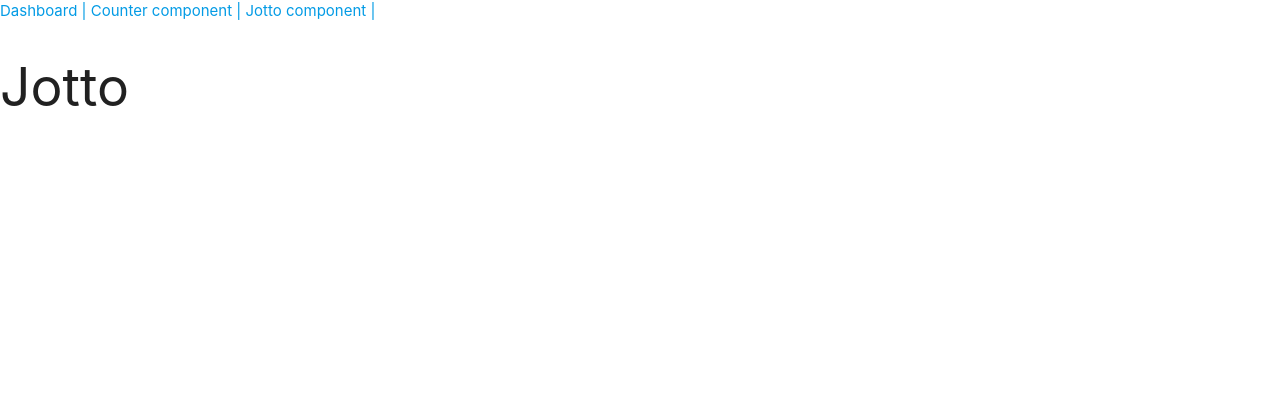
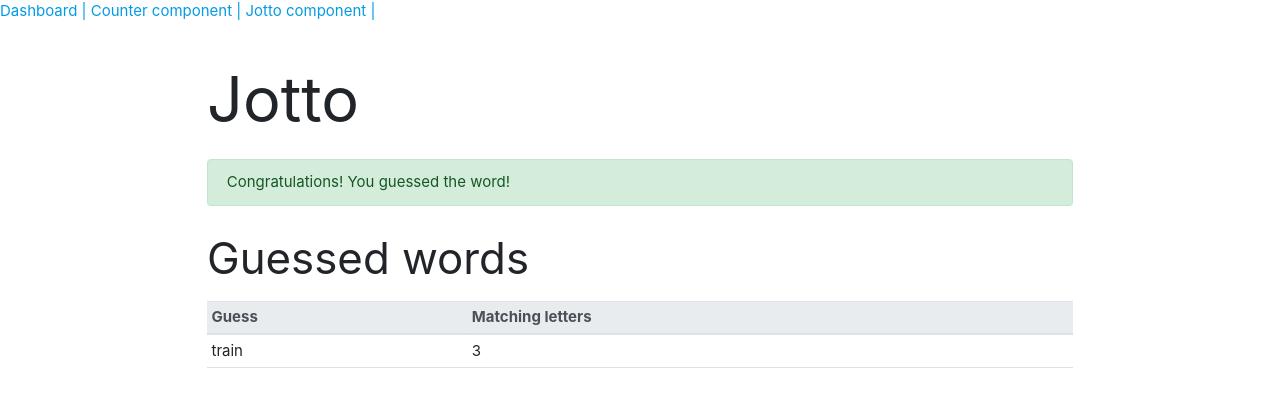
Before and after one commit to mk7gn/testing-app, a React (Create React App) app: page /jotto in a window 1280 px wide. Shown: the top 396 px of the page. Built offline with nearby package versions, Linux system fonts and the light colour scheme.

Commit message:
Add styling

```diff
--- a/public/index.html
+++ b/public/index.html
@@ -24,6 +24,7 @@
       work correctly both with client-side routing and a non-root public URL.
       Learn how to configure a non-root public URL by running `npm run build`.
     -->
+    <link rel="stylesheet" href="https://stackpath.bootstrapcdn.com/bootstrap/4.5.0/css/bootstrap.min.css" integrity="sha384-9aIt2nRpC12Uk9gS9baDl411NQApFmC26EwAOH8WgZl5MYYxFfc+NcPb1dKGj7Sk" crossorigin="anonymous">
     <title>React App</title>
   </head>
   <body>
--- a/src/components/App/App.js
+++ b/src/components/App/App.js
@@ -3,10 +3,10 @@
 // import { connect } from 'react-redux';
 
 import Counter from '../Counter/Counter';
+import Jotto from '../Jotto/Jotto';
 // import * as actions from '../actions';
 
 const Dashboard = () => <h2>Dashboard</h2>;
-const Jotto = () => <h2>Jotto</h2>;
 
 class App extends Component {
   render() {
--- a/src/components/Jotto/Jotto.js
+++ b/src/components/Jotto/Jotto.js
@@ -0,0 +1,20 @@
+import React, { Component } from 'react';
+import GuessedWords from './components/GuessedWords';
+import Congrats from './components/Congrats';
+
+class Jotto extends Component {
+  render() {
+    return (
+      <div className="container">
+        <h1>Jotto</h1>
+        <Congrats success={true} />
+        <GuessedWords guessedWords={[{
+          guessedWord: 'train',
+          letterMatchCount: 3
+        }]} />
+      </div>
+    )
+  }
+}
+
+export default Jotto;
--- a/src/components/Jotto/components/Congrats.js
+++ b/src/components/Jotto/components/Congrats.js
@@ -4,7 +4,7 @@
 const Congrats = (props) => {
   if (props.success) {
     return (
-      <div data-test="component-congrats">
+      <div data-test="component-congrats" className="alert alert-success">
         <span data-test="congrats-message">Congratulations! You guessed the word!</span>
       </div>
     )
--- a/src/components/Jotto/components/GuessedWords.js
+++ b/src/components/Jotto/components/GuessedWords.js
@@ -13,8 +13,8 @@
     content = (
       <div data-test="guessed-words">
           <h3>Guessed words</h3>
-          <table>
-            <thead>
+          <table className="table table-sm">
+            <thead className="thead-light">
               <tr>
                 <th>Guess</th>
                 <th>Matching letters</th>
```
